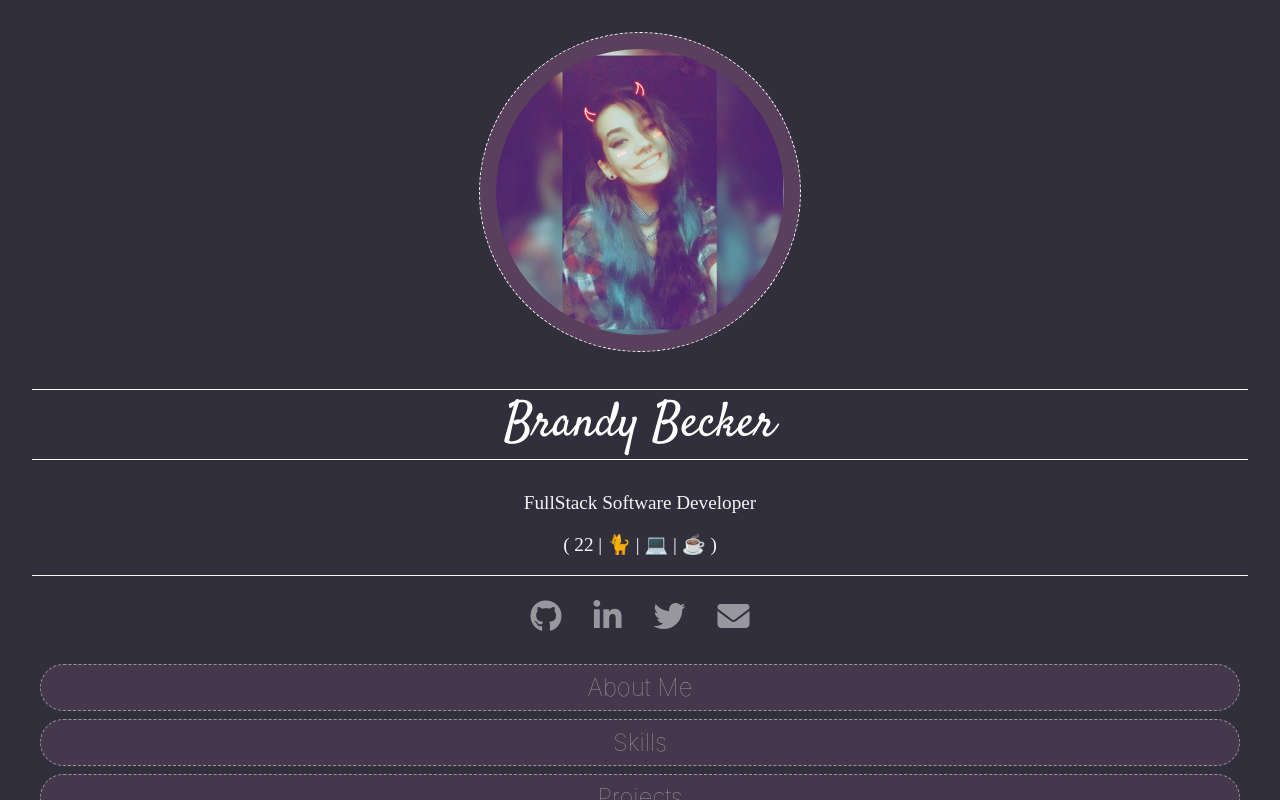
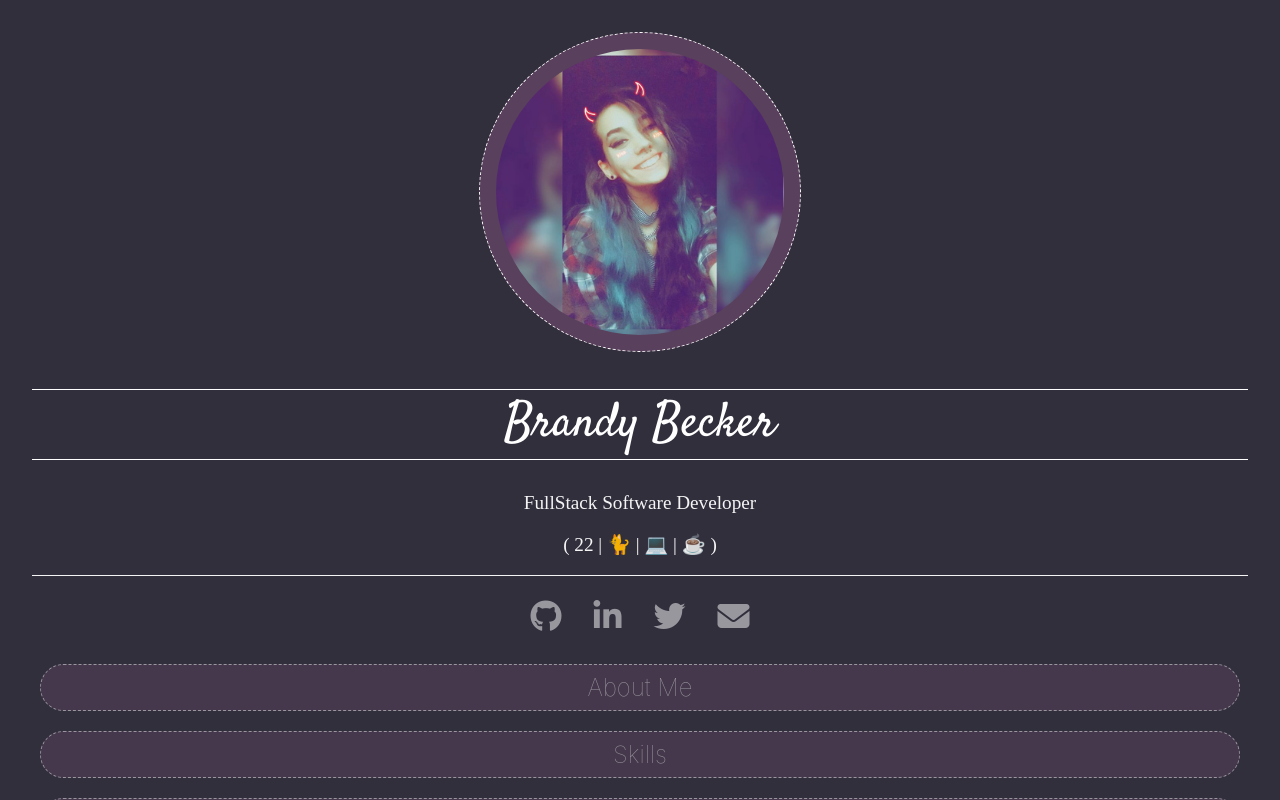
Before and after one commit to BrandyBecker/fsw-portfolio, a React (Create React App) app in the folder portfolio/: page / in a window 1280 px wide. Shown: the top 800 px of the page. Built offline with nearby package versions, Linux system fonts and the light colour scheme; a web font is replaced by a local one.

Commit message:
changes to nav links, adds more space between links

```diff
--- a/portfolio/src/components/nav/Nav.css
+++ b/portfolio/src/components/nav/Nav.css
@@ -48,6 +48,7 @@ ul{
     font-weight: lighter;
     padding: 0.5rem;
     margin: 0.5rem;
+    margin-bottom: 1.25rem;
     border: 0.075rem dashed white;
     border-radius: 5rem;
     opacity: 0.5;
```
